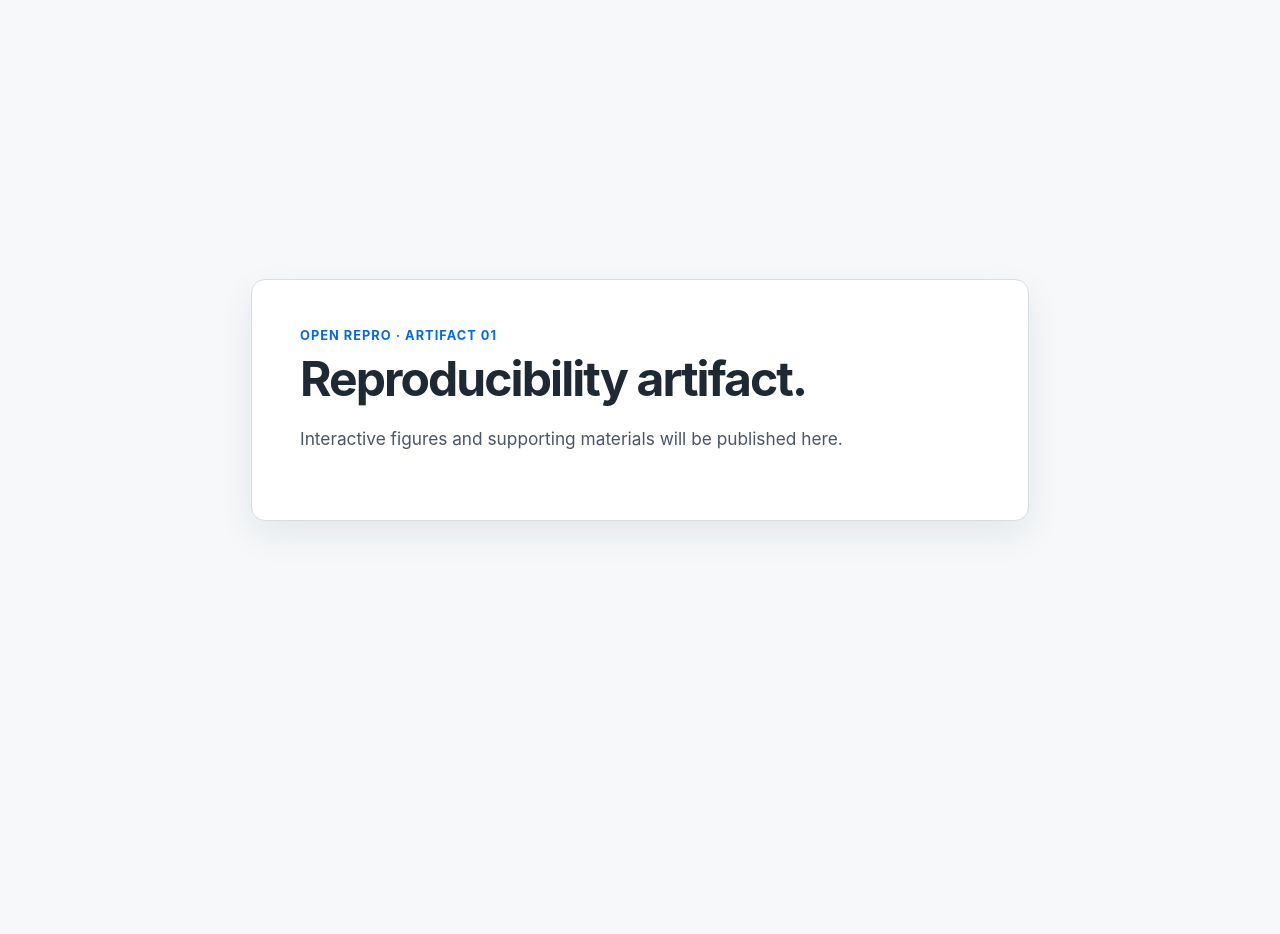
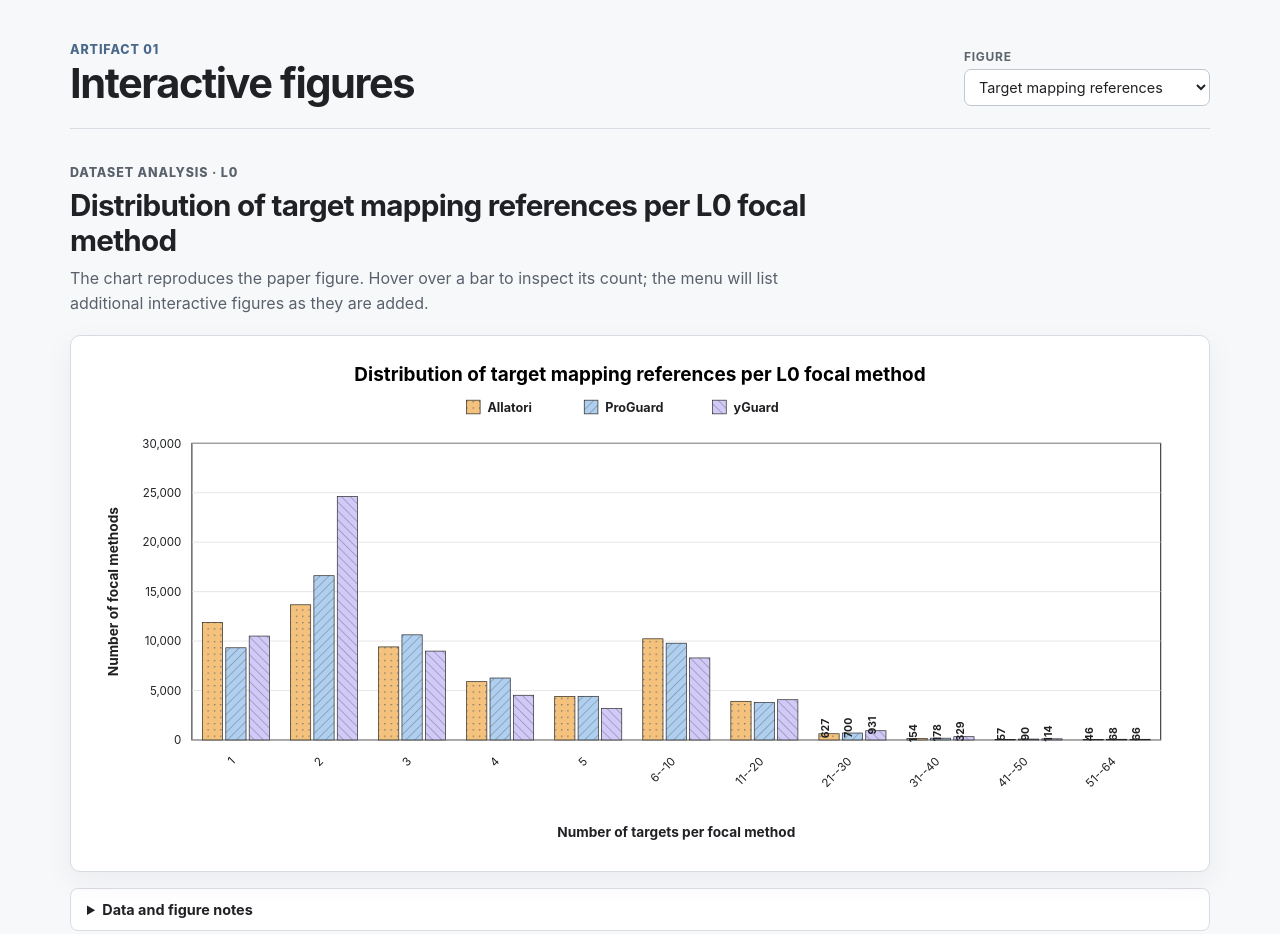
Before and after one commit to open-repro/repro, a plain HTML site: page artifact-01/index.html in a window 1280 px wide. Before the commit the page ends 800 px from the top, so only its background shows below. Drawn offline with Linux system fonts and the light colour scheme.

Commit message:
Add interactive target count histogram

```diff
--- /dev/null
+++ b/artifact-01/app.js
@@ -0,0 +1,80 @@
+const DATA_URL = "data/target-count-histogram.csv";
+const SERIES = [
+  { key: "Allatori", fill: "url(#allatori-dots)", color: "#F4C27C" },
+  { key: "ProGuard", fill: "url(#proguard-lines)", color: "#AECFEF" },
+  { key: "yGuard", fill: "url(#yguard-lines)", color: "#D1CAF9" },
+];
+const chart = document.getElementById("chart");
+const tooltip = document.getElementById("tooltip");
+
+function parseCSV(text) {
+  const [header, ...lines] = text.trim().split(/\r?\n/);
+  const keys = header.split(",");
+  return lines.map((line) => Object.fromEntries(keys.map((key, index) => [key, line.split(",")[index]])))
+    .map((row) => Object.fromEntries(Object.entries(row).map(([key, value]) => [key, key === "target_count" ? value : +value])));
+}
+
+function showTooltip(event, label, series, value) {
+  tooltip.innerHTML = `<strong>${series}</strong><br>${label} targets per focal method<br>${value.toLocaleString()} focal methods`;
+  tooltip.style.left = `${Math.min(event.clientX + 14, innerWidth - 260)}px`;
+  tooltip.style.top = `${event.clientY + 14}px`;
+  tooltip.hidden = false;
+}
+
+function render(rows) {
+  const width = 1040, height = 475, margin = { top: 83, right: 25, bottom: 110, left: 94 };
+  const plotW = width - margin.left - margin.right;
+  const plotH = height - margin.top - margin.bottom;
+  const ymax = 30000;
+  const y = (value) => margin.top + plotH - (value / ymax) * plotH;
+  const groupW = plotW / rows.length;
+  const barW = Math.min(21, groupW * .23);
+  const base = margin.top + plotH;
+  const svg = [
+    `<svg viewBox="0 0 ${width} ${height}" role="img" aria-label="Distribution of target mapping references per L0 focal method">`,
+    `<defs>
+      <pattern id="allatori-dots" width="6" height="6" patternUnits="userSpaceOnUse"><rect width="6" height="6" fill="#F4C27C"/><circle cx="1.5" cy="1.5" r=".7" fill="#636363"/></pattern>
+      <pattern id="proguard-lines" width="6" height="6" patternUnits="userSpaceOnUse" patternTransform="rotate(45)"><rect width="6" height="6" fill="#AECFEF"/><line x1="0" y1="0" x2="0" y2="6" stroke="#636363" stroke-width=".75"/></pattern>
+      <pattern id="yguard-lines" width="6" height="6" patternUnits="userSpaceOnUse" patternTransform="rotate(-45)"><rect width="6" height="6" fill="#D1CAF9"/><line x1="0" y1="0" x2="0" y2="6" stroke="#636363" stroke-width=".75"/></pattern>
+    </defs>`,
+    `<text x="${width / 2}" y="24" text-anchor="middle" font-size="18" font-weight="750">Distribution of target mapping references per L0 focal method</text>`,
+  ];
+  let legendX = width / 2 - 165;
+  SERIES.forEach((series) => {
+    svg.push(`<rect x="${legendX}" y="42" width="13" height="13" fill="${series.fill}" stroke="#252525" stroke-width=".65"/><text x="${legendX + 20}" y="53" class="legend-text">${series.key}</text>`);
+    legendX += series.key === "Allatori" ? 112 : 122;
+  });
+  svg.push(`<rect x="${margin.left}" y="${margin.top}" width="${plotW}" height="${plotH}" class="plot-bg"/>`);
+  for (let tick = 0; tick <= ymax; tick += 5000) {
+    svg.push(`<line x1="${margin.left}" y1="${y(tick)}" x2="${margin.left + plotW}" y2="${y(tick)}" class="grid"/>`);
+    svg.push(`<text x="${margin.left - 10}" y="${y(tick) + 4}" text-anchor="end" class="axis-text">${tick.toLocaleString()}</text>`);
+  }
+  svg.push(`<text x="24" y="${margin.top + plotH / 2}" text-anchor="middle" transform="rotate(-90 24 ${margin.top + plotH / 2})" class="axis-title">Number of focal methods</text>`);
+  rows.forEach((row, index) => {
+    const center = margin.left + groupW * (index + .5);
+    SERIES.forEach((series, seriesIndex) => {
+      const value = row[series.key];
+      const x = center + (seriesIndex - 1) * (barW + 3) - barW / 2;
+      const h = base - y(value);
+      const label = value < 1000 ? `<text x="${x + barW / 2}" y="${y(value) - 5}" text-anchor="middle" transform="rotate(-90 ${x + barW / 2} ${y(value) - 5})" class="value">${value}</text>` : "";
+      svg.push(`<rect class="bar" data-label="${row.target_count}" data-series="${series.key}" data-value="${value}" x="${x}" y="${y(value)}" width="${barW}" height="${h}" fill="${series.fill}"/>${label}`);
+    });
+    svg.push(`<text x="${center}" y="${base + 21}" text-anchor="end" transform="rotate(-45 ${center} ${base + 21})" class="axis-text">${row.target_count}</text>`);
+  });
+  svg.push(`<text x="${margin.left + plotW / 2}" y="${height - 18}" text-anchor="middle" class="axis-title">Number of targets per focal method</text></svg>`);
+  chart.innerHTML = svg.join("");
+  document.querySelectorAll(".bar").forEach((bar) => {
+    bar.addEventListener("mouseenter", (event) => showTooltip(event, bar.dataset.label, bar.dataset.series, +bar.dataset.value));
+    bar.addEventListener("mousemove", (event) => { tooltip.style.left = `${Math.min(event.clientX + 14, innerWidth - 260)}px`; tooltip.style.top = `${event.clientY + 14}px`; });
+    bar.addEventListener("mouseleave", () => { tooltip.hidden = true; });
+  });
+}
+
+document.getElementById("figure-menu").addEventListener("change", (event) => {
+  if (event.target.value !== "target-count-histogram") location.assign(event.target.value);
+});
+
+fetch(DATA_URL).then((response) => {
+  if (!response.ok) throw new Error("The figure data could not be loaded.");
+  return response.text();
+}).then((text) => render(parseCSV(text))).catch((error) => { chart.textContent = error.message; });
--- /dev/null
+++ b/artifact-01/data/target-count-histogram.csv
@@ -0,0 +1,12 @@
+target_count,Allatori,ProGuard,yGuard
+1,11892,9321,10505
+2,13669,16610,24631
+3,9410,10630,8985
+4,5894,6262,4520
+5,4410,4412,3168
+6--10,10229,9784,8293
+11--20,3906,3773,4067
+21--30,627,700,931
+31--40,154,178,329
+41--50,57,90,114
+51--64,46,68,66
--- a/artifact-01/index.html
+++ b/artifact-01/index.html
@@ -3,14 +3,49 @@
   <head>
     <meta charset="utf-8" />
     <meta name="viewport" content="width=device-width, initial-scale=1" />
-    <title>Artifact 01 · Open Repro</title>
-    <link rel="stylesheet" href="../style.css" />
+    <title>Artifact 01 · Figures</title>
+    <link rel="stylesheet" href="style.css" />
   </head>
   <body>
-    <main>
-      <p class="eyebrow">Open Repro · Artifact 01</p>
-      <h1>Reproducibility artifact.</h1>
-      <p class="lede">Interactive figures and supporting materials will be published here.</p>
+    <main class="page-shell">
+      <header class="site-header">
+        <div>
+          <p class="eyebrow">Artifact 01</p>
+          <h1>Interactive figures</h1>
+        </div>
+        <nav aria-label="Figure navigation">
+          <label for="figure-menu">Figure</label>
+          <select id="figure-menu">
+            <option value="target-count-histogram" selected>Target mapping references</option>
+          </select>
+        </nav>
+      </header>
+
+      <section class="figure-intro">
+        <p class="kicker">Dataset analysis · L0</p>
+        <h2>Distribution of target mapping references per L0 focal method</h2>
+        <p>
+          The chart reproduces the paper figure. Hover over a bar to inspect its
+          count; the menu will list additional interactive figures as they are added.
+        </p>
+      </section>
+
+      <section class="chart-card" aria-label="Interactive grouped bar chart">
+        <div id="chart" class="chart" aria-live="polite"></div>
+        <div id="tooltip" class="tooltip" role="status" hidden></div>
+      </section>
+
+      <section class="details">
+        <details>
+          <summary>Data and figure notes</summary>
+          <p>
+            Each group shows focal methods with the stated number of target mappings.
+            Allatori, ProGuard, and yGuard use the same values as the static paper figure.
+          </p>
+          <a href="data/target-count-histogram.csv">Download data (CSV)</a>
+        </details>
+      </section>
     </main>
+    <script type="module" src="app.js"></script>
   </body>
 </html>
--- /dev/null
+++ b/artifact-01/style.css
@@ -0,0 +1,40 @@
+:root {
+  color: #202124;
+  background: #f7f8fa;
+  font-family: Inter, ui-sans-serif, system-ui, -apple-system, BlinkMacSystemFont, "Segoe UI", sans-serif;
+}
+
+* { box-sizing: border-box; }
+body { margin: 0; }
+.page-shell { width: min(1140px, calc(100% - 44px)); margin: 0 auto; padding: 42px 0 64px; }
+.site-header { display: flex; align-items: end; justify-content: space-between; gap: 20px; padding-bottom: 22px; border-bottom: 1px solid #d9dde3; }
+.eyebrow, .kicker { margin: 0; color: #4a698a; font-size: .78rem; font-weight: 780; letter-spacing: .07em; text-transform: uppercase; }
+h1 { margin: 4px 0 0; font-size: clamp(1.8rem, 4vw, 2.6rem); line-height: 1.08; letter-spacing: -.035em; }
+nav { display: grid; gap: 5px; min-width: 245px; }
+nav label { color: #5c6470; font-size: .75rem; font-weight: 750; text-transform: uppercase; letter-spacing: .06em; }
+select { width: 100%; border: 1px solid #bfc7d0; border-radius: 7px; padding: 8px 30px 8px 10px; color: #202124; background: white; font: inherit; font-size: .9rem; }
+.figure-intro { max-width: 760px; margin: 34px 0 18px; }
+.figure-intro h2 { margin: 5px 0 8px; font-size: clamp(1.35rem, 3vw, 1.85rem); line-height: 1.18; letter-spacing: -.025em; }
+.figure-intro p { margin: 0; color: #59616c; line-height: 1.6; }
+.chart-card { position: relative; border: 1px solid #d6dbe1; border-radius: 10px; background: white; box-shadow: 0 10px 30px rgba(36, 42, 48, .055); overflow-x: auto; }
+.chart { min-width: 760px; padding: 20px 22px 15px; }
+.chart svg { display: block; width: 100%; height: auto; overflow: visible; }
+.plot-bg { fill: #fff; stroke: #272727; stroke-width: 1; }
+.grid { stroke: #ddd; stroke-width: .7; }
+.axis-text { fill: #202124; font-size: 11px; }
+.axis-title { fill: #202124; font-size: 13px; font-weight: 650; }
+.legend-text { fill: #202124; font-size: 12px; font-weight: 650; }
+.bar { stroke: #252525; stroke-width: .65; cursor: crosshair; }
+.bar:hover { stroke-width: 1.6; filter: brightness(.94); }
+.value { fill: #202124; font-size: 10px; font-weight: 650; }
+.tooltip { position: fixed; z-index: 4; max-width: 240px; padding: 8px 10px; border-radius: 6px; color: white; background: #242424; box-shadow: 0 5px 18px rgba(0,0,0,.18); font-size: .8rem; line-height: 1.4; pointer-events: none; }
+.details { margin-top: 16px; border: 1px solid #d9dde3; border-radius: 8px; background: white; padding: 12px 16px; }
+summary { cursor: pointer; font-size: .9rem; font-weight: 700; }
+.details p { margin: 10px 0 7px; color: #59616c; font-size: .88rem; line-height: 1.55; }
+.details a { color: #1f5d96; font-size: .88rem; }
+
+@media (max-width: 660px) {
+  .page-shell { width: min(100% - 28px, 1140px); padding-top: 28px; }
+  .site-header { align-items: start; flex-direction: column; }
+  nav { width: 100%; }
+}
```
